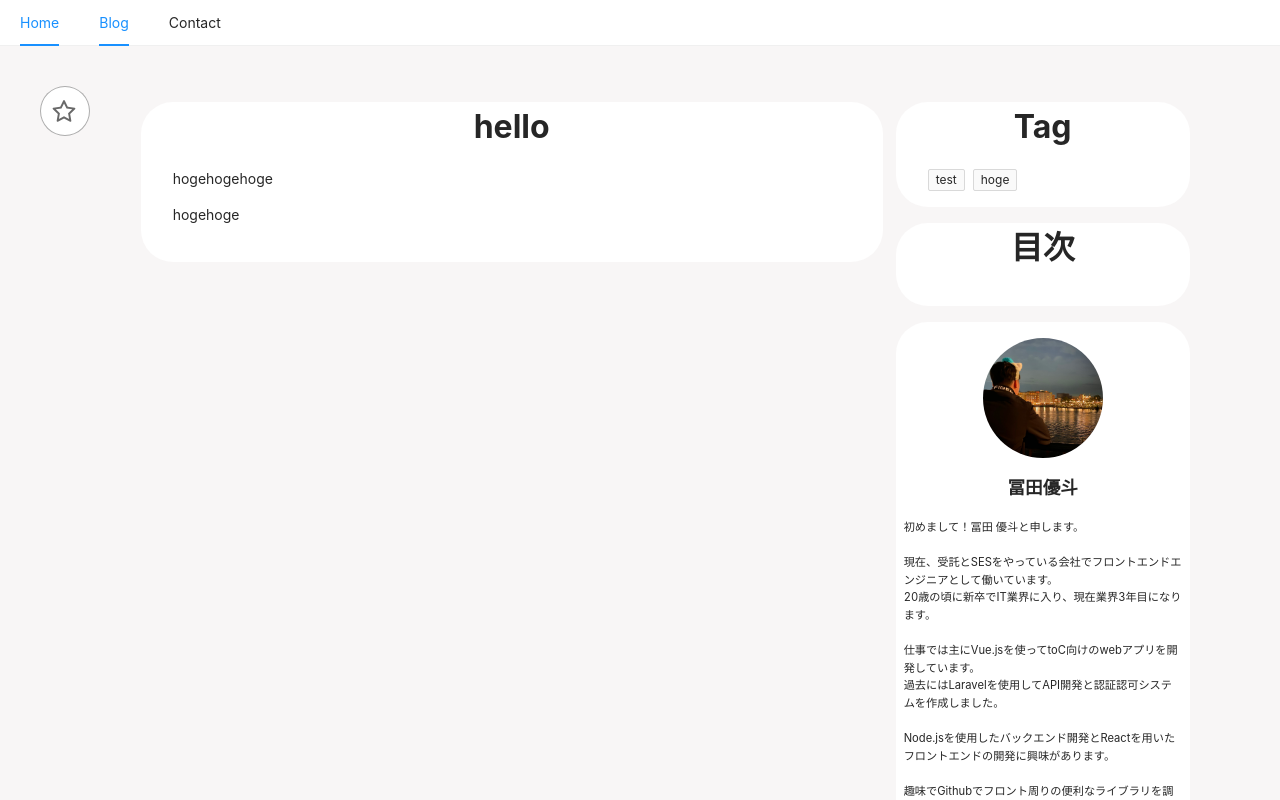
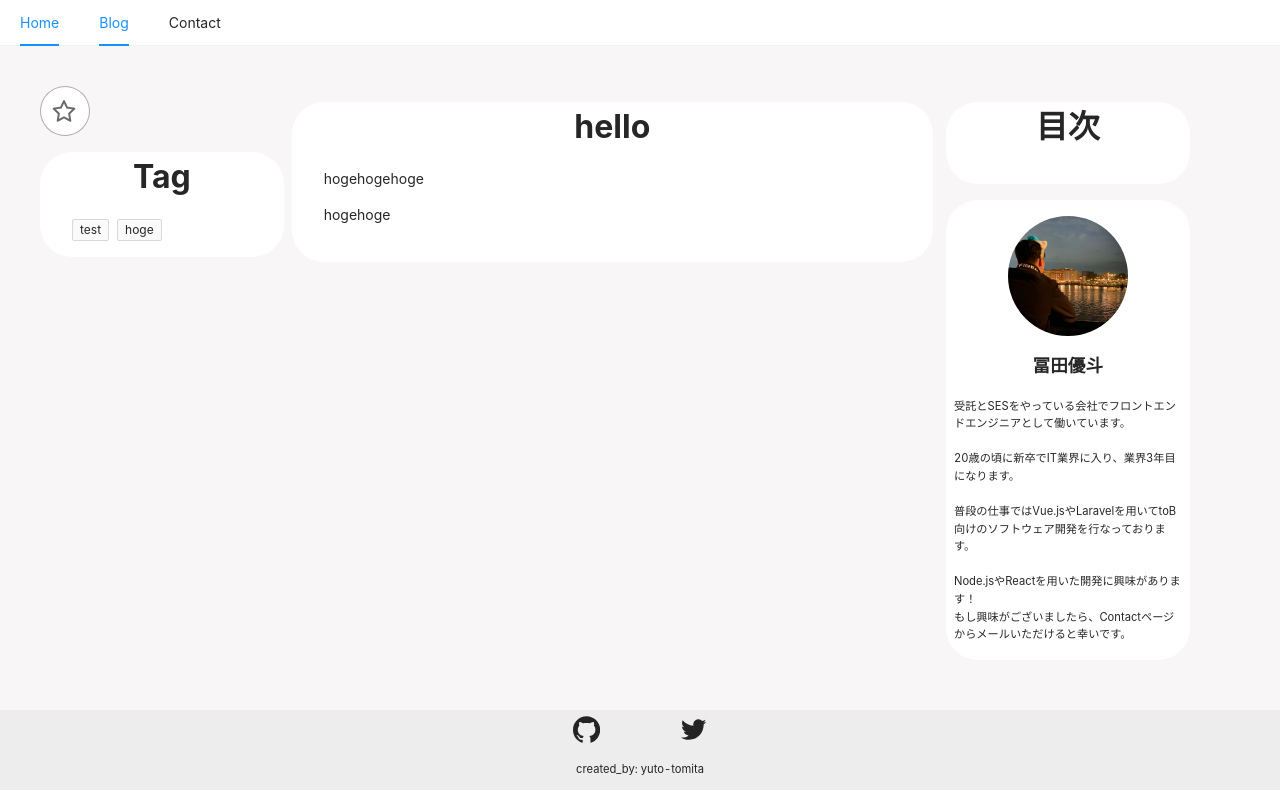
Before and after one commit to yuto-tomita/nextjs-personal-blog, a Next.js app: page /blog/hello in a window 1280 px wide. Shown: the top 800 px of the page. Built offline with nearby package versions, Linux system fonts and the light colour scheme.

Commit message:
追従する目次を作成

```diff
--- a/pages/blog/[slug].tsx
+++ b/pages/blog/[slug].tsx
@@ -59,7 +59,7 @@ const Post = ({
 	const formatDate = dayjs(created_at).format('YYYY-MM-DD HH:mm:ss')
 	const [isButtonActive, setIsButtonActive] = useState(false)
 	const [onlyHeadings, setOnlyHeadings] = useState<HTMLHeadingElement[]>([])
-	const { width } = useWindowDimensions()
+	const { width, height } = useWindowDimensions()
 	const { yaxisAmount } = useScrollAmount()
 
 	const changeButtonStatus = () => {
@@ -80,8 +80,22 @@ const Post = ({
 	const getOneHeadingTexts = () => {
 		return onlyHeadings.map(val => val.innerText)
 	}
-	const getActiveHeading = () => {
-		return ''
+	const getActiveHeading = (index: number) => {
+		const heddingOffsetTop = onlyHeadings.map(val => val.offsetTop)
+		// if (heddingOffsetTop[index] < yaxisAmount - 100) return
+		// if (yaxisAmount > heddingOffsetTop[index]) {
+		// 	return style.contentActive
+		// }
+		if (heddingOffsetTop[index + 1]) {
+			if (between(yaxisAmount, heddingOffsetTop[index], heddingOffsetTop[index + 1])) {
+				return style.contentActive
+			}
+		} else if (between(yaxisAmount, heddingOffsetTop[index], height + 200)) {
+			return style.contentActive
+		}
+	}
+	const between = (x: number, min: number, max: number) => {
+		return x >= min && x <= max;
 	}
 	const testRef = useCallback((node: HTMLElement | null) => {
 		if (node) {
@@ -131,15 +145,28 @@ const Post = ({
 					align="top"
 					gutter={[8, 8]}
 				>
-					<Col span={getSpanValue(width) === 24 ? 24 : 2}>
+					<Col span={getSpanValue(width) === 24 ? 24 : 5}>
 						<div className={style.startButtonContainer}>
 							<div onClick={changeButtonStatus}>
 								{getStarIcon()}
 							</div>
 						</div>
+
+						<div className={style.tagContentArea}>
+							<p className={style.title}>
+								Tag
+							</p>
+							<div className={style.content}>
+								{
+									tag.map((val: string, index: string | number) => {
+										return <Tag key={index}>{val}</Tag>
+									})
+								}
+							</div>
+						</div>
 					</Col>
 
-					<Col span={getSpanValue(width) === 24 ? 24 : 15}>
+					<Col span={getSpanValue(width) === 24 ? 24 : 13}>
 						<div className={style.contentArea}>
 							<p className={style.title}>
 								{title}
@@ -168,29 +195,24 @@ const Post = ({
 						</div>
 					</Col>
 
-					<Col span={getSpanValue(width) === 24 ? 24 : 6}>
-						<div className={style.tagContentArea}>
-							<p className={style.title}>
-								Tag
-							</p>
-							<div className={style.content}>
-								{
-									tag.map((val: string, index: string | number) => {
-										return <Tag key={index}>{val}</Tag>
-									})
-								}
-							</div>
-						</div>
-
+					<Col span={getSpanValue(width) === 24 ? 24 : 5} className={style.sticky}>
 						<div className={style.tagContentArea}>
 							<p className={style.title}>
 								目次
 							</p>
 							<ul>
-								{getActiveHeading()}
-								{getOneHeadingTexts().map((text: string, index) => {
-									return <li key={index}>{text}</li>
-								})}
+								{
+									getOneHeadingTexts().map((text, index) => {
+										return (
+												<li
+													className={getActiveHeading(index)}
+													key={index}
+												>
+													{text}
+												</li>
+										)
+									})
+								}
 							</ul>
 						</div>
 
@@ -210,20 +232,15 @@ const Post = ({
 								</p>
 
 								<p className={style.profileText}>
-									初めまして！冨田 優斗と申します。<br />
+									受託とSESをやっている会社でフロントエンドエンジニアとして働いています。<br />
 									<br />
-									現在、受託とSESをやっている会社でフロントエンドエンジニアとして働いています。<br />
-									20歳の頃に新卒でIT業界に入り、現在業界3年目になります。<br />
+									20歳の頃に新卒でIT業界に入り、業界3年目になります。<br />
 									<br />
-									仕事では主にVue.jsを使ってtoC向けのwebアプリを開発しています。<br />
-									過去にはLaravelを使用してAPI開発と認証認可システムを作成しました。<br />
+									普段の仕事ではVue.jsやLaravelを用いてtoB向けのソフトウェア開発を行なっております。
 									<br />
-									Node.jsを使用したバックエンド開発とReactを用いたフロントエンドの開発に興味があります。<br />
 									<br />
-									趣味でGithubでフロント周りの便利なライブラリを調べたり、
-									個人開発で気になっているライブラリやフレームワークを余暇で触っています。<br />
-									<br />
-									私の詳しい経歴が気になっていただけた方は本ページの「Home」をクリックしていただき、resumeの方をご覧いただければと思います！
+									Node.jsやReactを用いた開発に興味があります！<br />
+									もし興味がございましたら、Contactページからメールいただけると幸いです。
 								</p>
 							</div>
 						</div>
--- a/styles/Article.module.css
+++ b/styles/Article.module.css
@@ -20,6 +20,11 @@
 	background: #fff;
 	border-radius: 2rem;
 	padding-bottom: 1rem;
+}
+
+.sticky {
+	position: sticky;
+	top: 0;
 }
 
 .startButtonContainer {
@@ -82,3 +87,7 @@
 	font-size: 0.7rem;
 	margin: 0 0.5rem;
 }
+
+.contentActive {
+	color: rgb(231, 40, 40);
+}
```
Also changed, not shown: _posts/teck-blog/hoge.md (+55 -0 lines).
